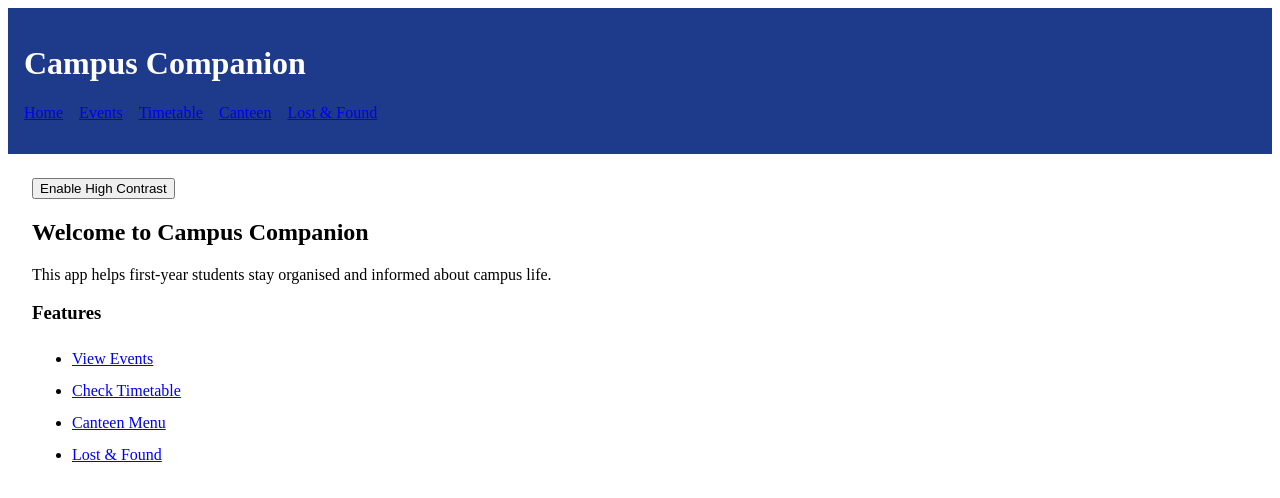
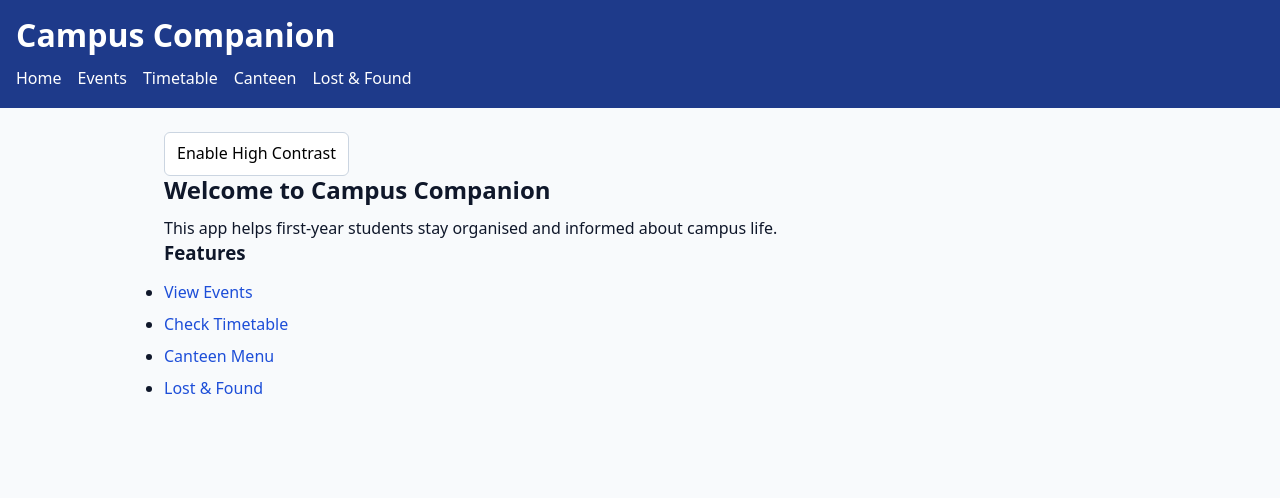
Before and after one commit to Adam28102006/CA3, a Next.js app: page / in a window 1280 px wide. Shown: the top 498 px of the page. Built offline with nearby package versions, Linux system fonts and the light colour scheme.

Commit message:
Update Globals.css

```diff
--- a/Styles/Globals.css
+++ b/Styles/Globals.css
@@ -0,0 +1,72 @@
+* {
+  box-sizing: border-box;
+  margin: 0;
+  padding: 0;
+}
+
+html, body {
+  height: 100%;
+}
+
+body {
+  font-family: system-ui, -apple-system, Segoe UI, Roboto, Arial, sans-serif;
+  font-size: 16px;
+  line-height: 1.6;
+  background-color: #f8fafc;
+  color: #0f172a;
+}
+
+main {
+  max-width: 1000px;
+  margin: 0 auto;
+  padding: 1.5rem;
+}
+
+a {
+  color: #1d4ed8;
+  text-decoration: none;
+}
+
+a:hover {
+  text-decoration: underline;
+}
+
+h1, h2, h3 {
+  line-height: 1.2;
+  margin-bottom: 0.75rem;
+}
+
+
+nav ul {
+  display: flex;
+  flex-wrap: wrap;
+  gap: 1rem;
+  list-style: none;
+}
+
+nav a {
+  color: white;
+  font-weight: 500;
+}
+
+button {
+  font: inherit;
+  padding: 0.5rem 0.75rem;
+  border-radius: 6px;
+  border: 1px solid #cbd5e1;
+  background: white;
+  cursor: pointer;
+}
+
+button:hover {
+  background: #f1f5f9;
+}
+
+.high-contrast {
+  background-color: black;
+  color: white;
+}
+
+.high-contrast a {
+  color: yellow;
+}
```
